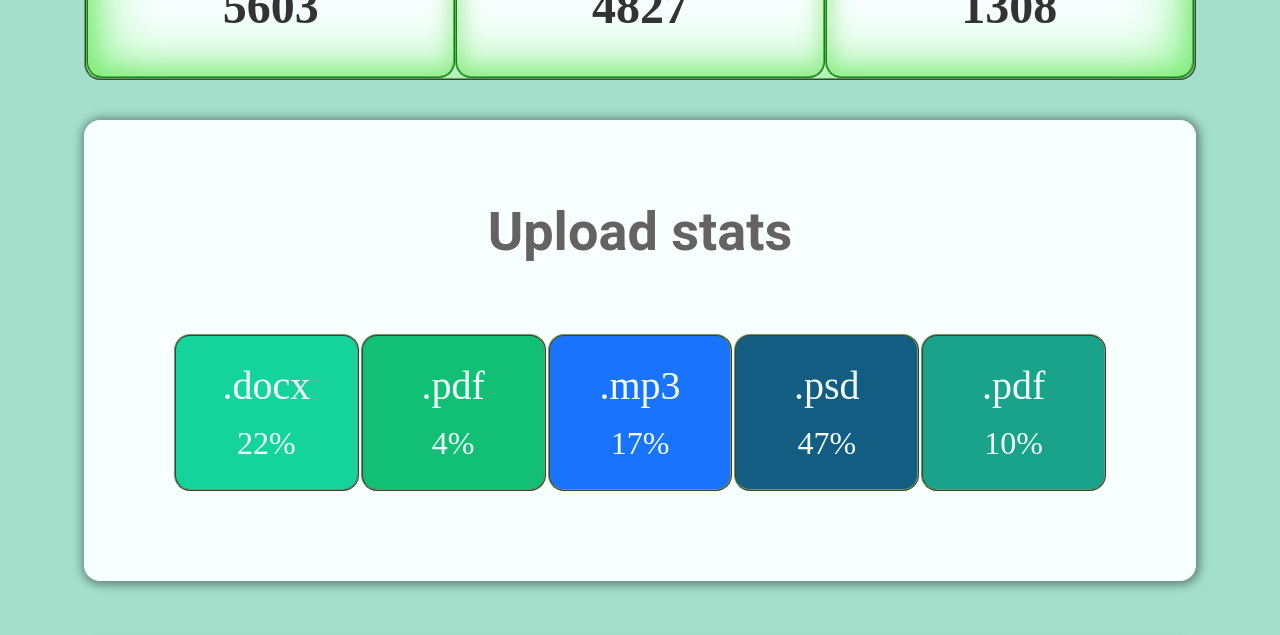
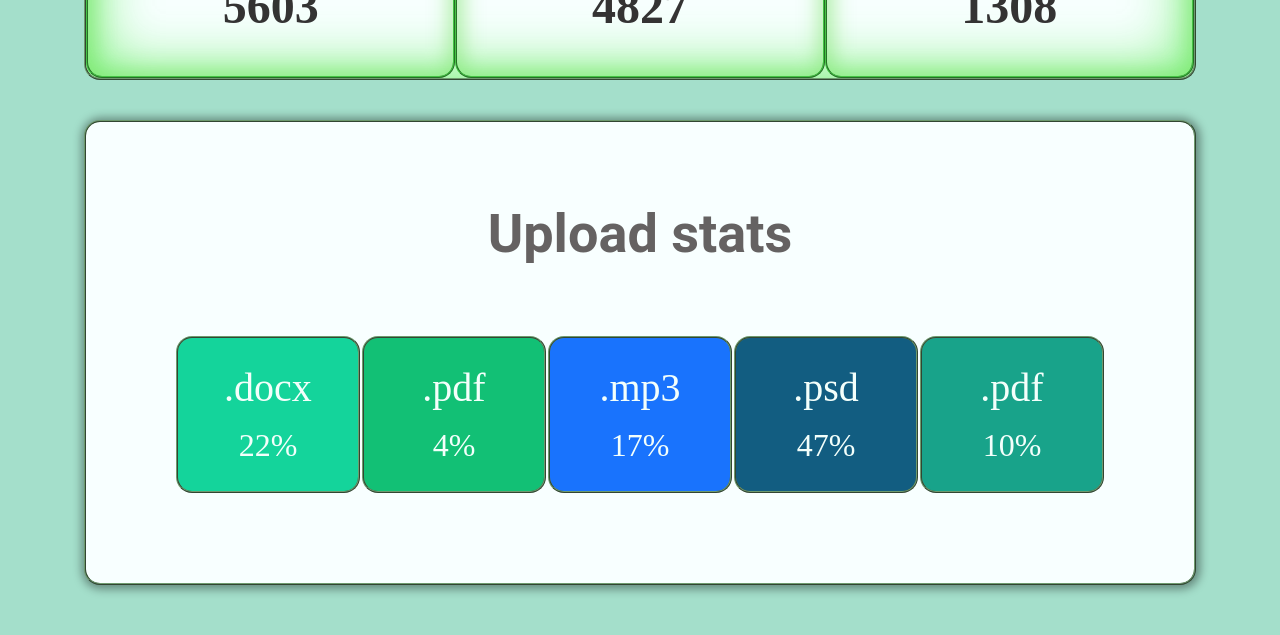
Before and after one commit to Zoja7/goit-react-hw-01-components, a React (Create React App) app: page / in a window 1280 px wide. Shown: the part 980-1615 px from the top of the page. Built offline with nearby package versions, Linux system fonts and the light colour scheme.

Commit message:
commit_21

```diff
--- a/src/components/Statistics/Statistics.module.css
+++ b/src/components/Statistics/Statistics.module.css
@@ -2,6 +2,7 @@
   padding: 20px;
   background-color: #f8ffff;
   border-radius: 16px;
+  border: 2px ridge rgb(110, 154, 110);
   display: flex;
   flex-direction: column;
   gap: 10px;
@@ -20,15 +21,7 @@
   line-height: 1.2;
   color: rgb(101, 98, 98);
 }
-/* .statListWrapper {
-  padding: 20px;
-  display: flex;
-  flex-direction: column;
-  gap: 10px;
-  justify-content: center;
-  align-items: center;
-  width: 100%;
-} */
+
 .statList {
   padding: 10px;
   width: 100%;
```
